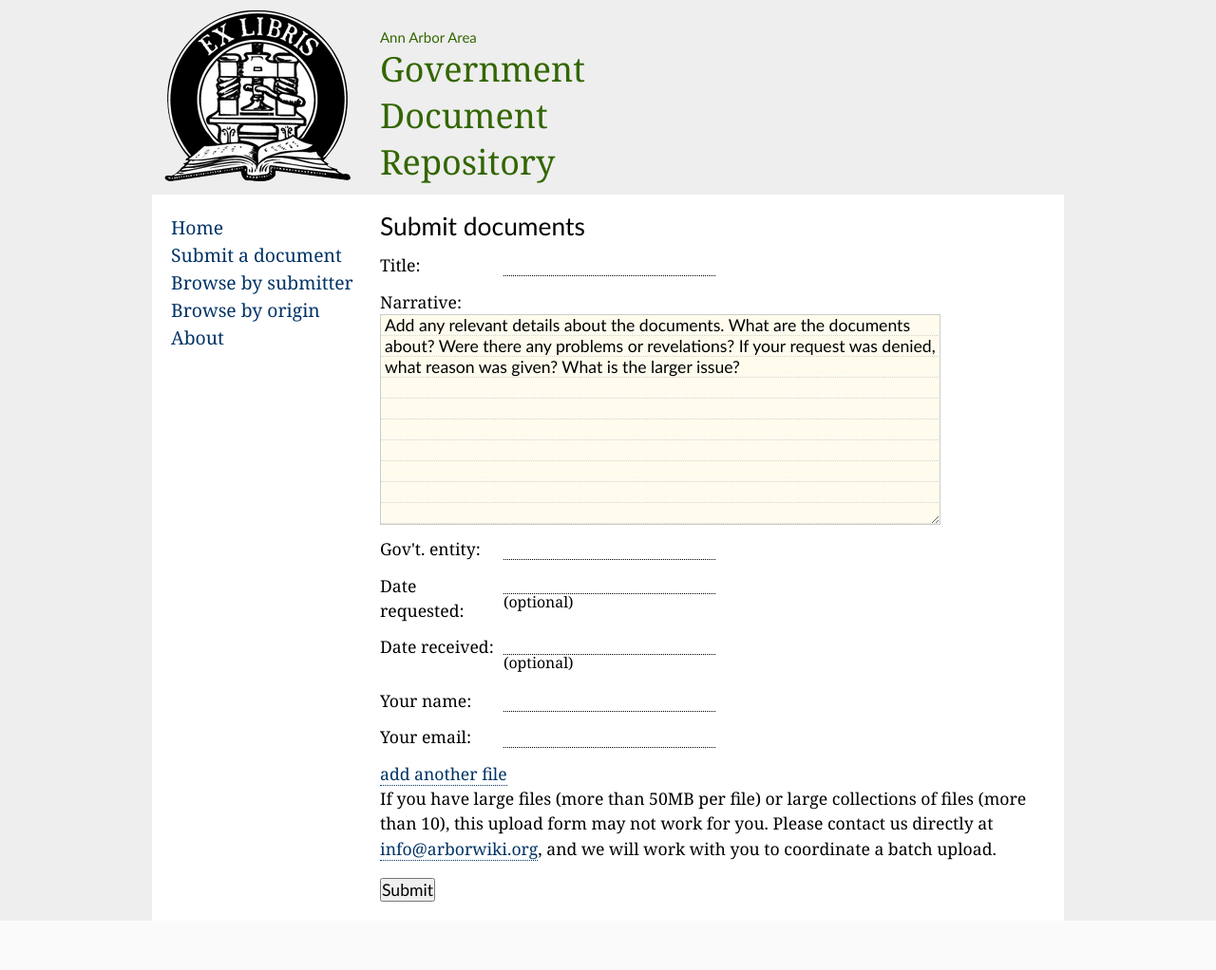
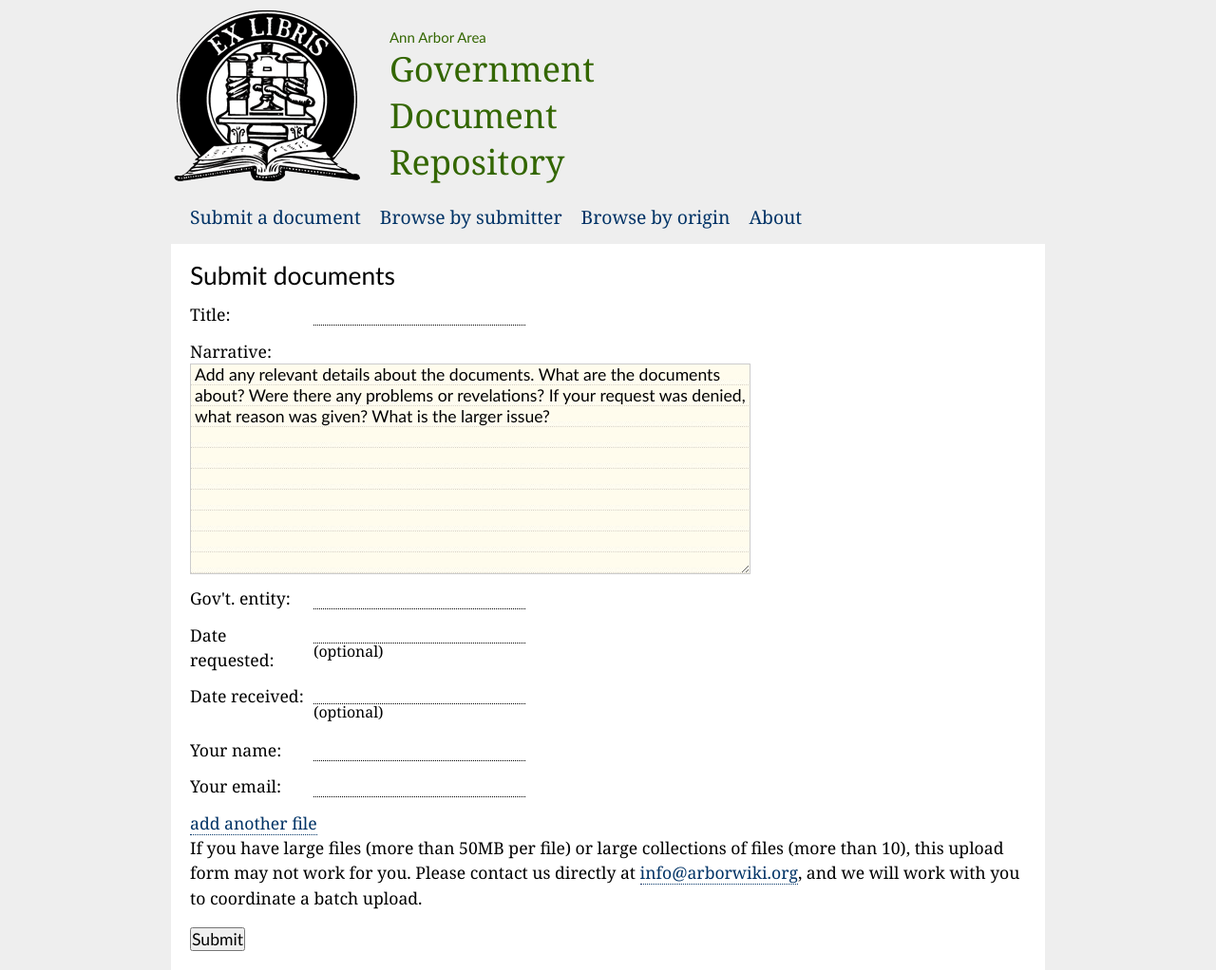
Before and after one commit to a2civictech/a2docs-sources, a Django app: template templates/add.html in a window 1280 px wide. Shown: the whole page at 95% size. Before the commit the page ends 970 px from the top, so only its background shows below. Run offline with Django 3.2, Linux system fonts and the light colour scheme; the template is opened without the code that fills it: values that come from a table or form of the project are taken from there, others are empty; data comes from the database, SQL or seed files in the repository; parts of the project's set-up code (start-up, migrations or seed data) failed here and were passed over.

Commit message:
Layout changes -- moving the nav to the top, stretching the listings

```diff
--- a/assets/css/base.css
+++ b/assets/css/base.css
@@ -20,30 +20,29 @@ body {
 
 #page {
     line-height: 1.5;
-    padding: 20px 20px 20px 20px;
-    background: white;
     width: 920px;
     margin: 0px auto;
     clear: both;
     overflow: hidden;
 }
 #container {
-    width: 700px;
-    float: right;
+    width: 880px;
+    padding:20px;
+    background: white;
+    overflow:hidden;
 }
 #nav {
-    border-bottom: 0px none;
-    width: 200px;
-    overflow: hidden;
-    float: left;
     font-size: 1.1em;
+    overflow:hidden;
+    margin:10px 0px 15px 20px;
 }
 #nav li {
     text-indent: 0px;
     list-style: none;
+    margin-left:20px;
+    display:inline; float:left;
 }
 #nav a {
-    display: block;
     border: 0px none;
 }
 #nav .selected a {
@@ -90,16 +89,19 @@ h1, h2, h3, h4, h5, h6 {
 #container p { margin-bottom:1em; }
     #container .flatpage p { margin-right:200px;}
 
-h1#head {
+#head {
+    position:relative;
+    width: 960px;
+    margin: 0px auto;
+}
+#head h1{
     font-size: 36px;
     font-weight: normal;
-    width: 960px;
-    margin: 0px auto;
     padding-bottom: 10px;
     padding-left: 20px;
     margin-top: 10px;
 }
-h1#head a {
+#head h1 a {
     background: #eee url(/assets/img/ex.png) no-repeat 0px bottom;
     margin-right: 520px;
     padding-left: 230px;
@@ -108,10 +110,10 @@ h1#head a {
     border-bottom: 0px none;
     color: #360;
 }
-h1#head a:hover {
+#head h1 a:hover {
     color: #036;
 }
-h1#head span {
+#head h1 span {
     font-size: 15px;
 }
 
@@ -146,6 +148,7 @@ td .filled {
 /* individual page */
 #narrative, .info { margin-top:1em; }
 .info {
+    margin-top:-35px;
     margin-bottom:1.5em;
     width:220px;
     float:right;
--- a/foialist/views.py
+++ b/foialist/views.py
@@ -234,6 +234,8 @@ def search(request):
 
                 results.append(more_results)
 
+        if results.count() == 0:
+            return render_to_response('results.html', { 'results': results, 'query': q})
       #  results = results.distinct()
         return render_to_response('results.html', { 'results': results, 'query': q})
 
--- a/templates/base.html
+++ b/templates/base.html
@@ -31,11 +31,13 @@
 
 	</head>
 	<body>
-		<h1 id="head"><a href="/"><span>Ann Arbor Area</span> Government Document Repository</a></h1>
+		<div id="head">
+			<h1><a href="/"><span>Ann Arbor Area</span> Government Document Repository</a></h1>
 
-		<div id="page">
 			<ul id="nav">
+<!--
 				{% block nav-home %}<li id="home"><a href="/">Home</a></li>{% endblock %}
+-->
 				{% block nav-add %}<li><a href="/add" class="selected">Submit a document</a></li>{% endblock %}
 
 				{% block nav-browse-submitter %}<li><a href="/submitter" class="selected">Browse by submitter</a></li>{% endblock %}
@@ -45,7 +47,9 @@
 				{% block nav-about %}<li><a href="/about">About</a></li>{% endblock %}
 
 			</ul>
+		</div>
 
+		<div id="page">
 			<div id="container">
 
 				{% block content %}{% endblock %}
```
Also changed, not shown: templates/page_by_id.html (+9 -2 lines).
